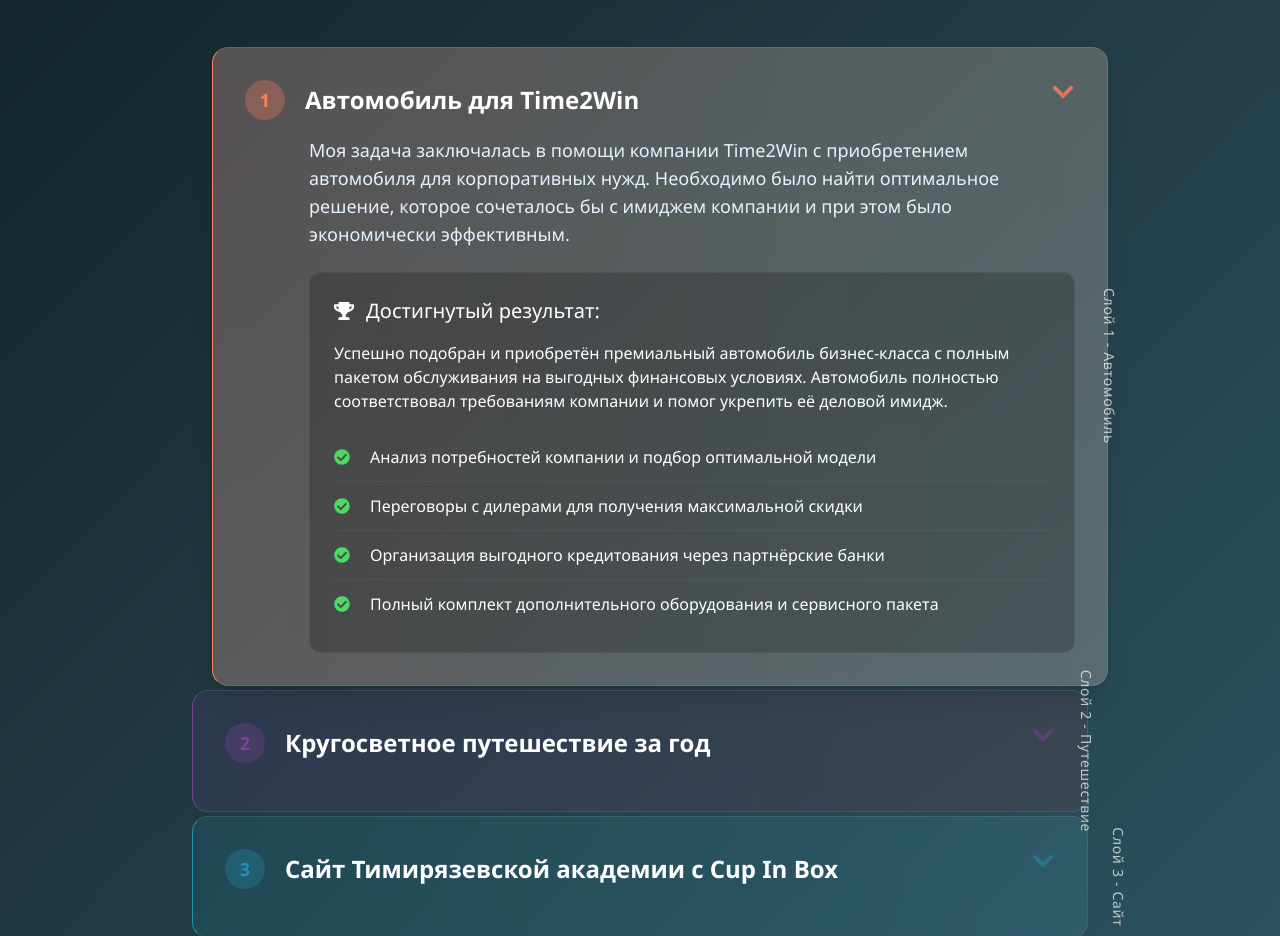
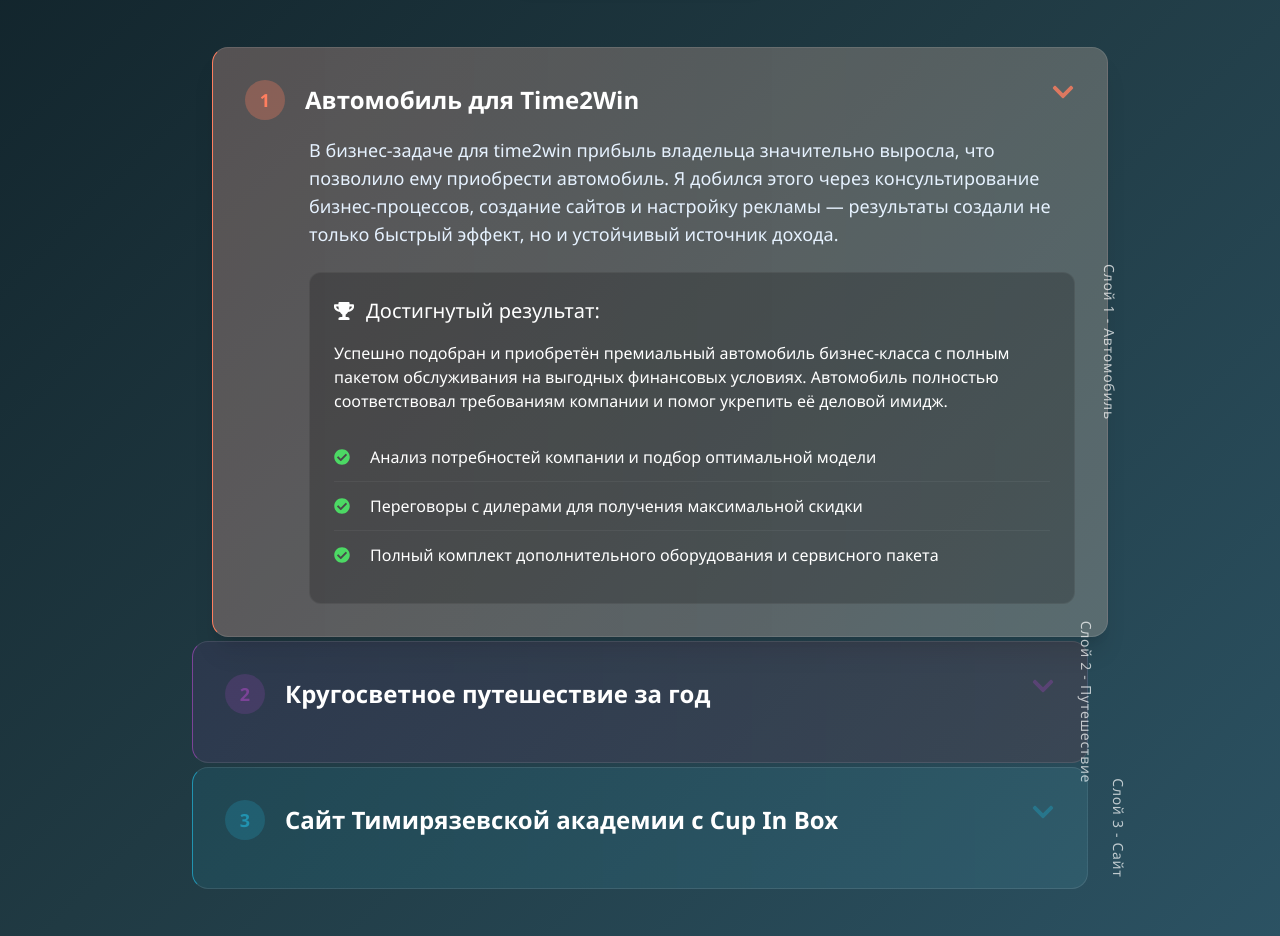
Before and after one commit to FedoseevSM/lego-promo, a React (Vite) app: page / in a window 1280 px wide. Shown: the part 4000-4936 px from the top of the page. Built offline with nearby package versions, Linux system fonts and the light colour scheme.

Commit message:
Update SuccessStoryBurger.jsx

```diff
--- a/src/components/SuccessStoryBurger.jsx
+++ b/src/components/SuccessStoryBurger.jsx
@@ -17,14 +17,13 @@
       borderColor: "border-l-[#ff7e5f]",
       numberColor: "bg-[#ff7e5f]/30 text-[#ff7e5f]",
       iconColor: "text-[#ff7e5f]",
-      description: "Моя задача заключалась в помощи компании Time2Win с приобретением автомобиля для корпоративных нужд. Необходимо было найти оптимальное решение, которое сочеталось бы с имиджем компании и при этом было экономически эффективным.",
+      description: "В бизнес-задаче для time2win прибыль владельца значительно выросла, что позволило ему приобрести автомобиль. Я добился этого через консультирование бизнес-процессов, создание сайтов и настройку рекламы — результаты создали не только быстрый эффект, но и устойчивый источник дохода.",
       achievement: {
         title: "Достигнутый результат:",
         description: "Успешно подобран и приобретён премиальный автомобиль бизнес-класса с полным пакетом обслуживания на выгодных финансовых условиях. Автомобиль полностью соответствовал требованиям компании и помог укрепить её деловой имидж.",
         points: [
           "Анализ потребностей компании и подбор оптимальной модели",
           "Переговоры с дилерами для получения максимальной скидки",
-          "Организация выгодного кредитования через партнёрские банки",
           "Полный комплект дополнительного оборудования и сервисного пакета"
         ]
       }
```
